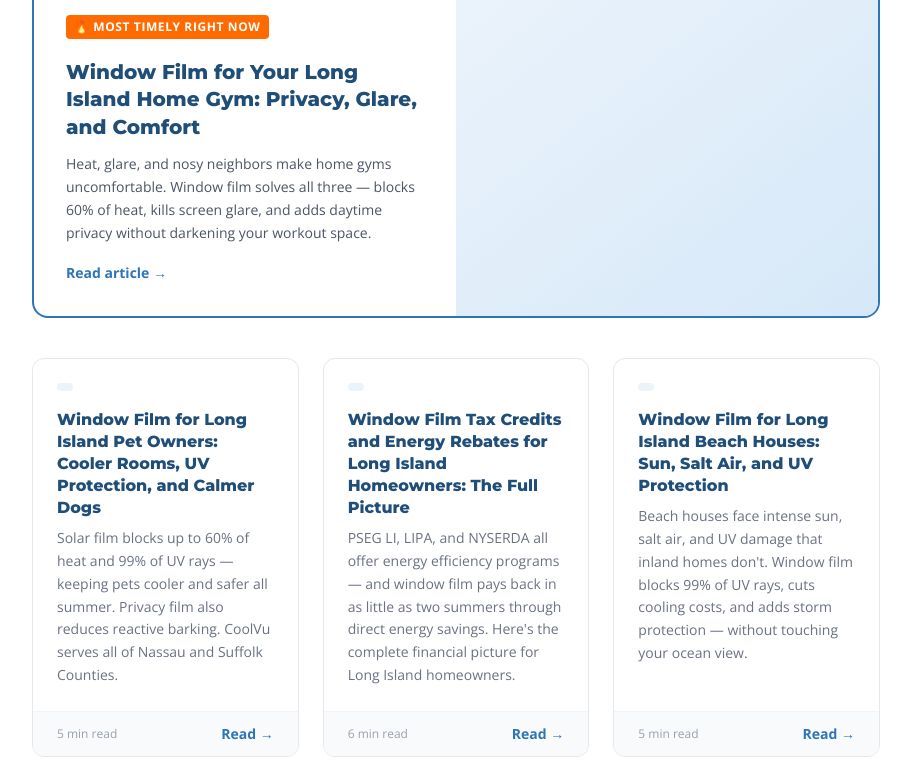
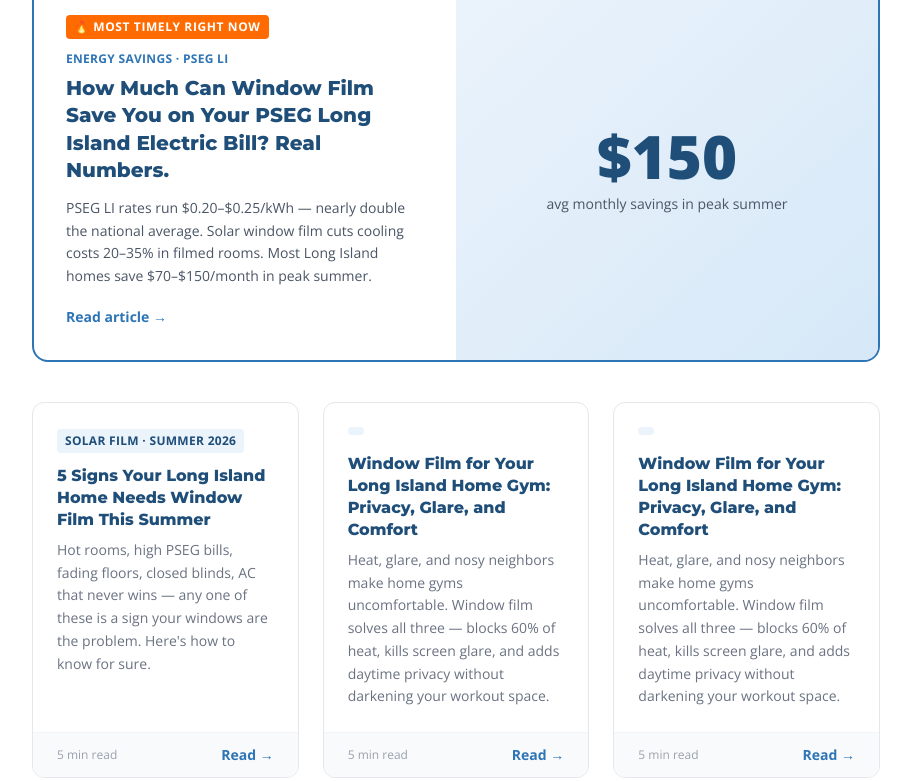
Before and after one commit to pjs8875/CoolVu, a Next.js app: page /blog in a window 1280 px wide. Shown: the part 540-1321 px from the top of the page, without its empty margins (184-1095 px from the left). Built offline with nearby package versions, Linux system fonts and the light colour scheme; no server answers.

Commit message:
Blog index: add PSEG + 5 Signs as new top posts, PSEG is new featured article

```diff
--- a/components/blog/BlogIndexPage.tsx
+++ b/components/blog/BlogIndexPage.tsx
@@ -1,8 +1,38 @@
+import Link from "next/link";
+import Navbar from "@/components/Navbar";
+import Footer from "@/components/Footer";
+
 import Link from "next/link";
 import Navbar from "@/components/Navbar";
 import Footer from "@/components/Footer";
 
 const posts = [
+  {
+    title: "How Much Can Window Film Save You on Your PSEG Long Island Electric Bill? Real Numbers.",
+    excerpt: "PSEG LI rates run $0.20–$0.25/kWh — nearly double the national average. Solar window film cuts cooling costs 20–35% in filmed rooms. Most Long Island homes save $70–$150/month in peak summer.",
+    date: "June 8, 2026",
+    slug: "pseg-long-island-window-film-energy-savings",
+    readTime: "6 min read",
+    tag: "Energy Savings · PSEG LI",
+    featured: true,
+    stat: "$150",
+    statLabel: "avg monthly savings in peak summer",
+  },
+  {
+    title: "5 Signs Your Long Island Home Needs Window Film This Summer",
+    excerpt: "Hot rooms, high PSEG bills, fading floors, closed blinds, AC that never wins — any one of these is a sign your windows are the problem. Here's how to know for sure.",
+    date: "June 8, 2026",
+    slug: "signs-your-long-island-home-needs-window-film",
+    readTime: "5 min read",
+    tag: "Solar Film · Summer 2026",
+  },
+  {
+    title: "Window Film for Your Long Island Home Gym: Privacy, Glare, and Comfort",
+    excerpt: "Heat, glare, and nosy neighbors make home gyms uncomfortable. Window film solves all three — blocks 60% of heat, kills screen glare, and adds daytime privacy without darkening your workout space.",
+    date: "June 8, 2026",
+    slug: "window-film-home-gym-long-island",
+    readTime: "5 min read",
+  },
   {
     title: "Window Film for Your Long Island Home Gym: Privacy, Glare, and Comfort",
     excerpt: "Heat, glare, and nosy neighbors make home gyms uncomfortable. Window film solves all three — blocks 60% of heat, kills screen glare, and adds daytime privacy without darkening your workout space.",
```
